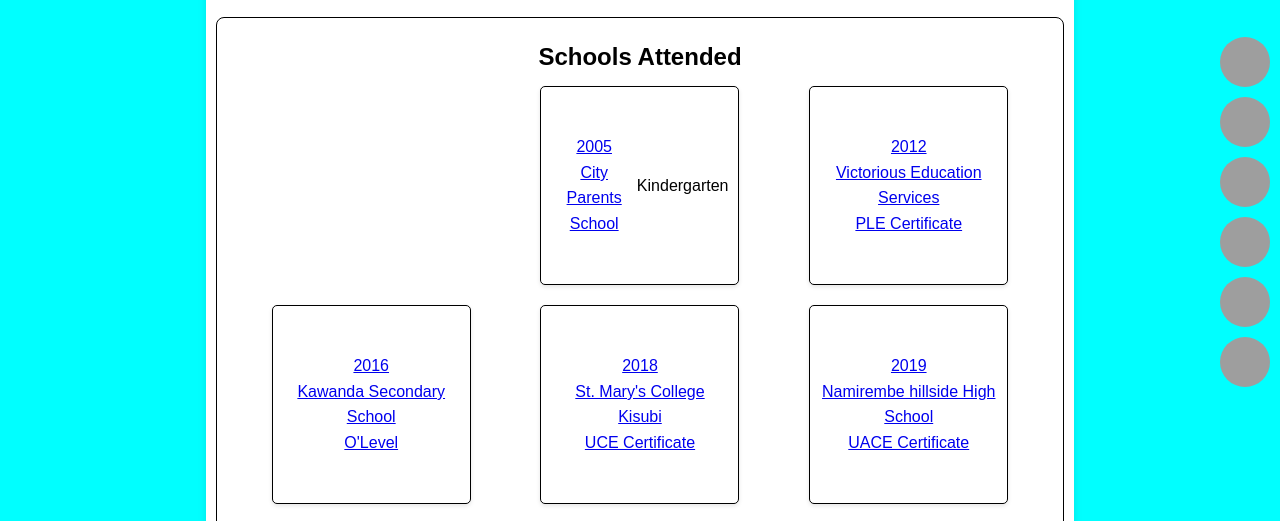
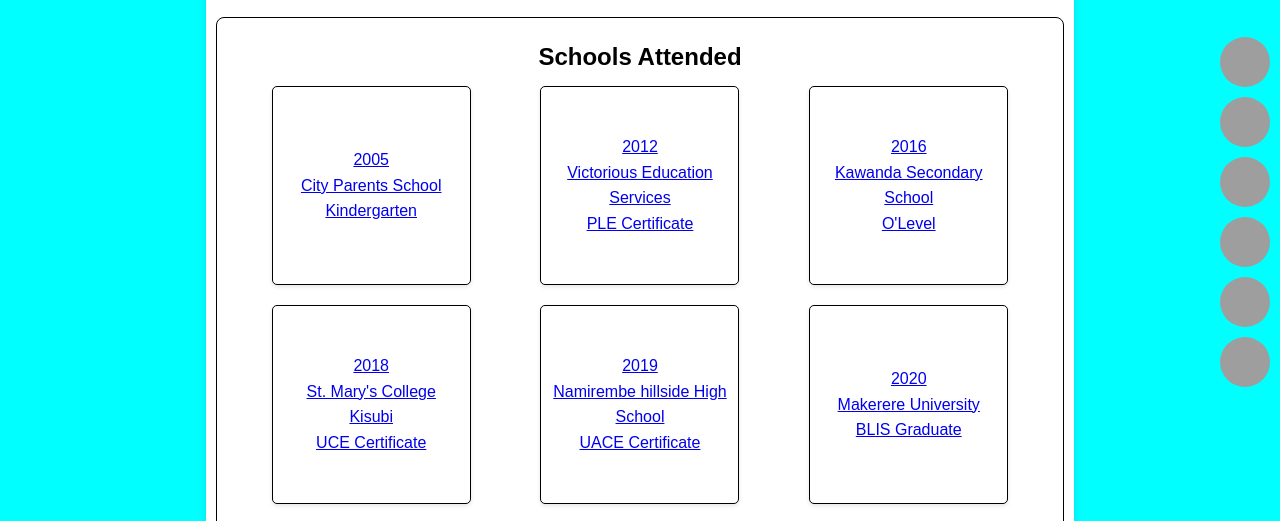
Before and after one commit to Viannedaniel/Vianne-Personal-Website, a plain HTML site: page index.html in a window 1280 px wide. Shown: the part 203-724 px from the top of the page. Drawn offline with Linux system fonts and the light colour scheme; grey boxes are pictures that could not be loaded.

Commit message:
index.html

```diff
--- a/index.html
+++ b/index.html
@@ -70,7 +70,7 @@
         <div class="schools-section">
             <h2 id="Schools">Schools Attended</h2>
             <div class="school-list">
- <a href="https://schoolnetuganda.com/elementary/city-parents-school/"target="_blank"><div class="school-item">2005<br>City Parents School</a><p>Kindergarten</p></div>
+ <a href="https://schoolnetuganda.com/elementary/city-parents-school/"target="_blank"><div class="school-item">2005<br>City Parents School<br>Kindergarten</div></a>
  <a href="https://victoriouseducation.co.ug/" target="_blank"> <div class="school-item">2012<br>Victorious Education Services<br>PLE Certificate</div></a>
  <a href="https://www.schoolsuganda.com/schools/kawanda-secondary-school""target="_blank"><div class="school-item">2016<br>Kawanda Secondary School<br>O'Level</div></a>
  <a href="https://smack.sc.ug/" target="_blank"><div class="school-item">2018<br>St. Mary's College Kisubi<br>UCE Certificate </div></a>
```
